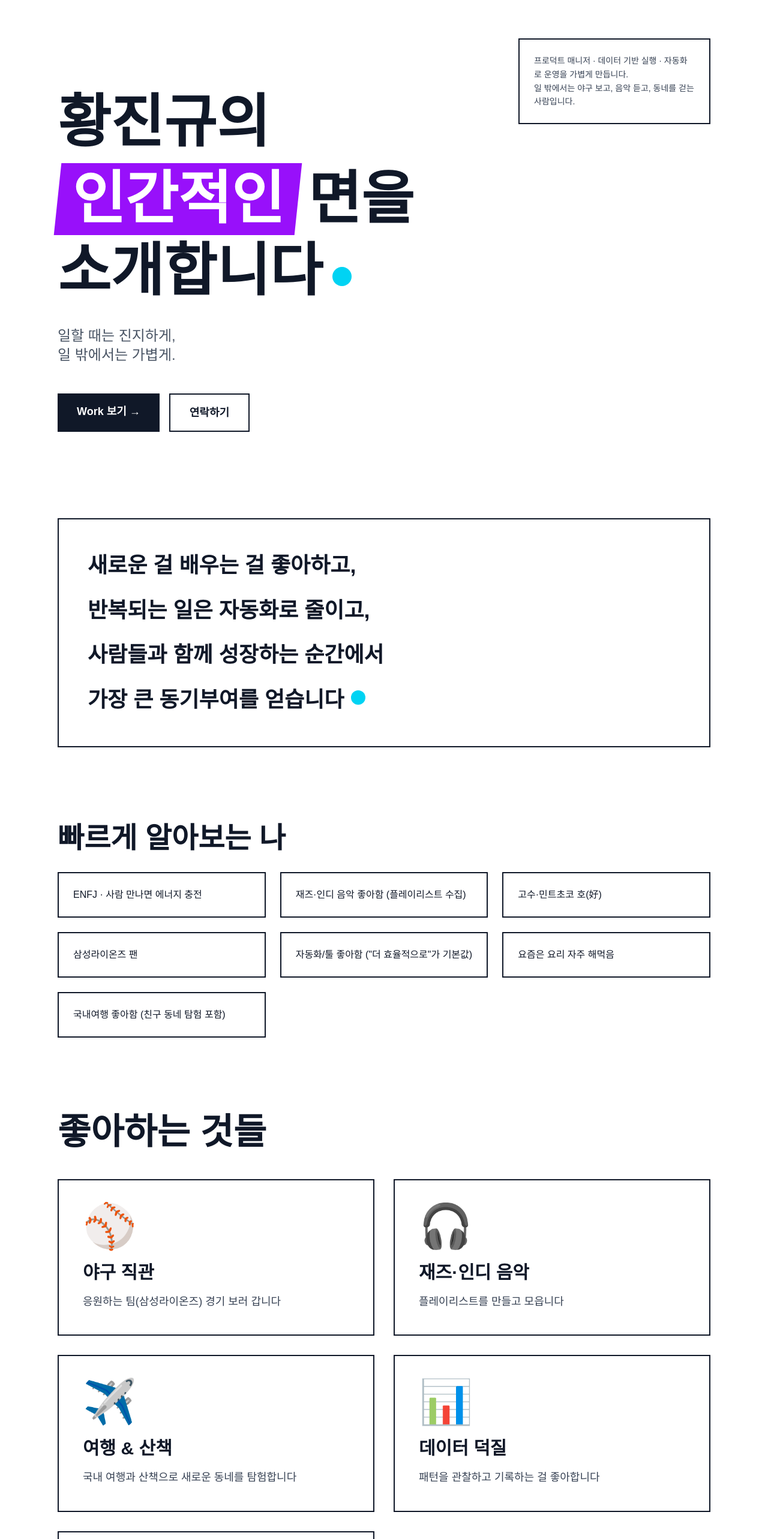
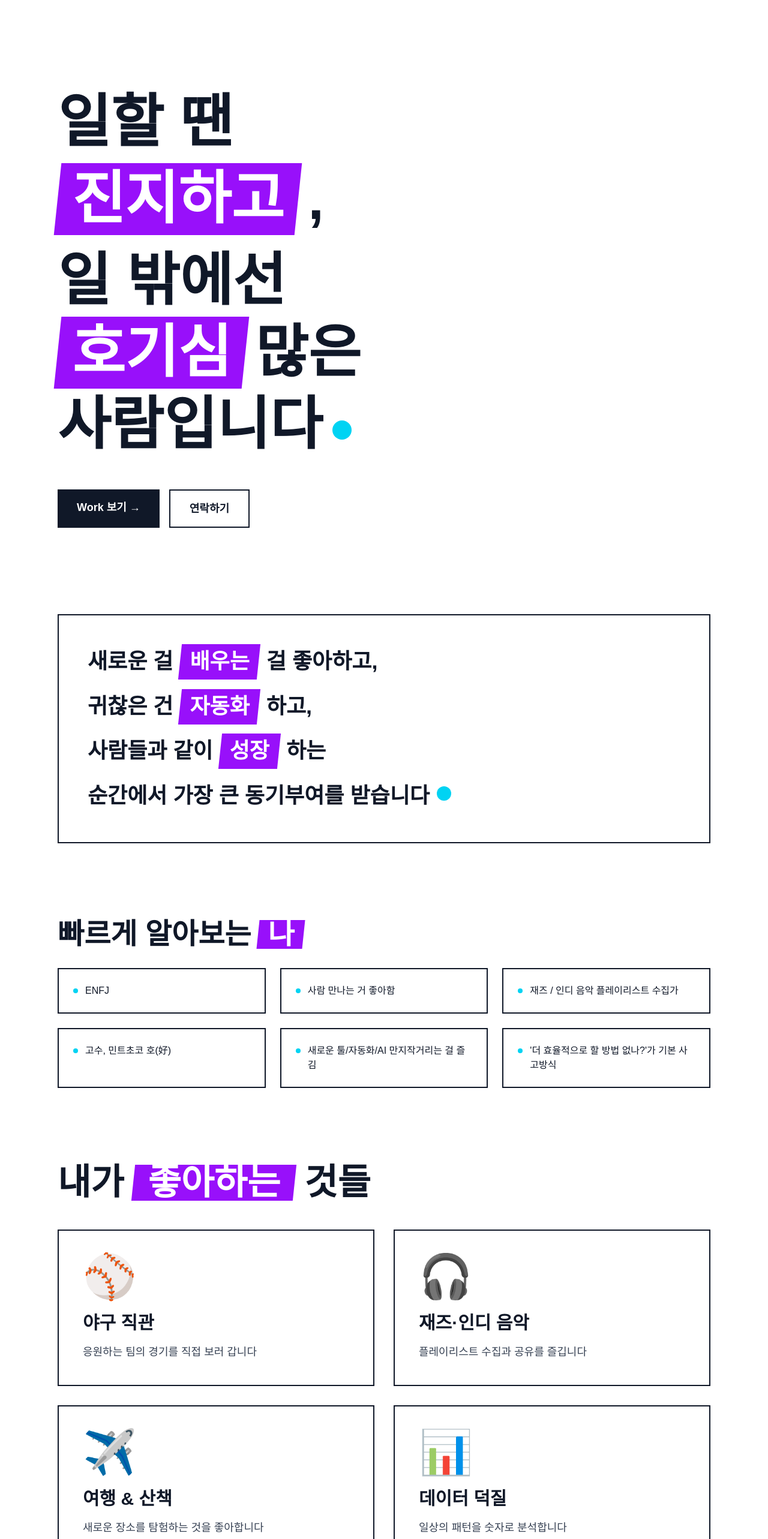
Before and after one commit to realgyu/Whoisjin, a Next.js app: page /human in a window 1280 px wide. Shown: the top 2566 px of the page at 60% size. Built offline with nearby package versions, Linux system fonts and the light colour scheme.

Commit message:
Update human,work  page2 content

```diff
--- a/app/human/page.tsx
+++ b/app/human/page.tsx
@@ -2,57 +2,56 @@
 
 export default function HumanPage() {
   const facts = [
-    "ENFJ · 사람 만나면 에너지 충전",
-    "재즈·인디 음악 좋아함 (플레이리스트 수집)",
-    "고수·민트초코 호(好)",
-    "삼성라이온즈 팬",
-    "자동화/툴 좋아함 (\"더 효율적으로\"가 기본값)",
-    "요즘은 요리 자주 해먹음",
-    "국내여행 좋아함 (친구 동네 탐험 포함)",
+    "ENFJ",
+    "사람 만나는 거 좋아함",
+    "재즈 / 인디 음악 플레이리스트 수집가",
+    "고수, 민트초코 호(好)",
+    "새로운 툴/자동화/AI 만지작거리는 걸 즐김",
+    "'더 효율적으로 할 방법 없나?'가 기본 사고방식",
   ];
 
   const hobbies = [
     {
       label: "야구 직관",
-      detail: "응원하는 팀(삼성라이온즈) 경기 보러 갑니다",
-      icon: "⚾",
+      detail: "응원하는 팀의 경기를 직접 보러 갑니다",
+      icon: "⚾"
     },
     {
       label: "재즈·인디 음악",
-      detail: "플레이리스트를 만들고 모읍니다",
-      icon: "🎧",
+      detail: "플레이리스트 수집과 공유를 즐깁니다",
+      icon: "🎧"
     },
     {
       label: "여행 & 산책",
-      detail: "국내 여행과 산책으로 새로운 동네를 탐험합니다",
-      icon: "✈️",
+      detail: "새로운 장소를 탐험하는 것을 좋아합니다",
+      icon: "✈️"
     },
     {
       label: "데이터 덕질",
-      detail: "패턴을 관찰하고 기록하는 걸 좋아합니다",
-      icon: "📊",
+      detail: "일상의 패턴을 숫자로 분석합니다",
+      icon: "📊"
     },
     {
       label: "자동화 만들기",
-      detail: "반복 작업을 줄이는 작은 도구를 만듭니다",
-      icon: "🔧",
+      detail: "반복 작업을 줄이는 도구를 만듭니다",
+      icon: "🔧"
     },
   ];
 
   const principles = [
     {
       title: "사람 먼저",
-      desc: "고객·동료·파트너 관점에서 문제를 먼저 정의합니다.",
+      desc: "결국 서비스는 사람이 쓰는 것. 고객/동료/파트너 입장에서 먼저 생각합니다.",
       highlight: "사람",
     },
     {
       title: "빠른 실행",
-      desc: "작게 실험하고 빠르게 검증하는 방식을 선호합니다.",
+      desc: "완벽한 계획보다 빠른 실험과 검증을 선호합니다.",
       highlight: "실행",
     },
     {
       title: "자동화의 힘",
-      desc: "반복 업무를 줄여 중요한 의사결정에 시간을 씁니다.",
+      desc: "반복 업무는 반드시 줄이고, 시간을 '생각'에 쓰고 싶습니다.",
       highlight: "자동화",
     },
   ];
@@ -62,53 +61,45 @@ export default function HumanPage() {
       {/* Hero Section */}
       <section className="max-w-6xl mx-auto px-8 py-20">
         <div className="relative">
-          {/* Small intro card */}
-          <div className="absolute -top-4 right-0 w-80 bg-white border-2 border-gray-900 p-6 z-10">
-            <p className="text-sm text-gray-700 leading-relaxed">
-              프로덕트 매니저 · 데이터 기반 실행 · 자동화로 운영을 가볍게 만듭니다.
-              <br />
-              일 밖에서는 야구 보고, 음악 듣고, 동네를 걷는 사람입니다.
-            </p>
-          </div>
-
           {/* Main Typography */}
           <div className="pt-16">
             <h1 className="text-8xl font-black text-gray-900 leading-tight mb-2">
-              황진규의
+              일할 땐
             </h1>
             <h1 className="text-8xl font-black text-gray-900 leading-tight">
               <div className="relative inline-block mr-4">
-                <span className="relative z-10 text-white px-6 py-2">
-                  인간적인
-                </span>
+                <span className="relative z-10 text-white px-6 py-2">진지하고</span>
                 <div className="absolute inset-0 bg-purple-600 transform -skew-x-6"></div>
               </div>
-              면을
+              ,
+            </h1>
+            <h1 className="text-8xl font-black text-gray-900 leading-tight mt-4">
+              일 밖에선
             </h1>
             <h1 className="text-8xl font-black text-gray-900 leading-tight">
-              소개합니다
+              <div className="relative inline-block mr-4">
+                <span className="relative z-10 text-white px-6 py-2">호기심</span>
+                <div className="absolute inset-0 bg-purple-600 transform -skew-x-6"></div>
+              </div>
+              많은
+            </h1>
+            <h1 className="text-8xl font-black text-gray-900 leading-tight">
+              사람입니다
               <span className="inline-block w-8 h-8 bg-cyan-400 rounded-full ml-4 mb-2"></span>
             </h1>
           </div>
-
-          {/* Subtitle */}
-          <p className="text-2xl text-gray-600 font-medium mt-8 max-w-2xl">
-            일할 때는 진지하게,
-            <br />
-            일 밖에서는 가볍게.
-          </p>
 
           {/* CTA Buttons */}
           <div className="flex gap-4 mt-12">
             <a
               href="/work"
-              className="px-8 py-4 bg-gray-900 text-white text-lg font-bold hover:bg-gray-800 transition-colors"
+              className="px-8 py-4 bg-gray-900 text-white text-lg font-bold rounded-none hover:bg-gray-800 transition-colors"
             >
               Work 보기 →
             </a>
             <a
               href="mailto:contact@example.com"
-              className="px-8 py-4 border-2 border-gray-900 text-gray-900 text-lg font-bold hover:bg-gray-50 transition-colors"
+              className="px-8 py-4 border-2 border-gray-900 text-gray-900 text-lg font-bold rounded-none hover:bg-gray-50 transition-colors"
             >
               연락하기
             </a>
@@ -118,27 +109,48 @@ export default function HumanPage() {
 
       {/* Intro Statement */}
       <section className="max-w-6xl mx-auto px-8 py-16">
-        <div className="border-2 border-gray-900 p-12">
+        <div className="relative">
+          <div className="border-2 border-gray-900 p-12 bg-white">
             <p className="text-4xl font-black text-gray-900 leading-relaxed">
-            새로운 걸 배우는 걸 좋아하고,
+              새로운 걸
+              <div className="relative inline-block mx-3">
+                <span className="relative z-10 text-white px-4 py-1">배우는</span>
+                <div className="absolute inset-0 bg-purple-600 transform -skew-x-6"></div>
+              </div>
+              걸 좋아하고,
             </p>
             <p className="text-4xl font-black text-gray-900 leading-relaxed mt-4">
-            반복되는 일은 자동화로 줄이고,
+              귀찮은 건
+              <div className="relative inline-block mx-3">
+                <span className="relative z-10 text-white px-4 py-1">자동화</span>
+                <div className="absolute inset-0 bg-purple-600 transform -skew-x-6"></div>
+              </div>
+              하고,
             </p>
             <p className="text-4xl font-black text-gray-900 leading-relaxed mt-4">
-            사람들과 함께 성장하는 순간에서
+              사람들과 같이
+              <div className="relative inline-block mx-3">
+                <span className="relative z-10 text-white px-4 py-1">성장</span>
+                <div className="absolute inset-0 bg-purple-600 transform -skew-x-6"></div>
+              </div>
+              하는
             </p>
             <p className="text-4xl font-black text-gray-900 leading-relaxed mt-4">
-            가장 큰 동기부여를 얻습니다
+              순간에서 가장 큰 동기부여를 받습니다
               <span className="inline-block w-6 h-6 bg-cyan-400 rounded-full ml-3 mb-1"></span>
             </p>
+          </div>
         </div>
       </section>
 
       {/* Quick Facts */}
       <section className="max-w-6xl mx-auto px-8 py-16">
         <h2 className="text-5xl font-black text-gray-900 mb-8">
-          빠르게 알아보는 나
+          빠르게 알아보는
+          <div className="relative inline-block mx-3">
+            <span className="relative z-10 text-white px-4 py-1">나</span>
+            <div className="absolute inset-0 bg-purple-600 transform -skew-x-6"></div>
+          </div>
         </h2>
         <div className="grid grid-cols-3 gap-6">
           {facts.map((fact, idx) => (
@@ -146,9 +158,10 @@ export default function HumanPage() {
               key={idx}
               className="border-2 border-gray-900 p-6 hover:bg-gray-50 transition-colors"
             >
-              <span className="text-base font-medium text-gray-900">
-                {fact}
-              </span>
+              <div className="flex items-start gap-3">
+                <span className="w-2 h-2 bg-cyan-400 rounded-full mt-2 flex-shrink-0"></span>
+                <span className="text-base font-medium text-gray-900">{fact}</span>
+              </div>
             </div>
           ))}
         </div>
@@ -157,7 +170,12 @@ export default function HumanPage() {
       {/* Hobbies */}
       <section className="max-w-6xl mx-auto px-8 py-16">
         <h2 className="text-6xl font-black text-gray-900 mb-12">
-          좋아하는 것들
+          내가
+          <div className="relative inline-block mx-4">
+            <span className="relative z-10 text-white px-6 py-2">좋아하는</span>
+            <div className="absolute inset-0 bg-purple-600 transform -skew-x-6"></div>
+          </div>
+          것들
         </h2>
         <div className="grid grid-cols-2 gap-8">
           {hobbies.map((hobby, idx) => (
@@ -177,10 +195,14 @@ export default function HumanPage() {
         </div>
       </section>
 
-      {/* Principles */}
+      {/* How I Work */}
       <section className="max-w-6xl mx-auto px-8 py-16 mb-20">
         <h2 className="text-6xl font-black text-gray-900 mb-12">
-          일하는 방식
+          나는 이렇게
+          <div className="relative inline-block mx-4">
+            <span className="relative z-10 text-white px-6 py-2">일합니다</span>
+            <div className="absolute inset-0 bg-purple-600 transform -skew-x-6"></div>
+          </div>
         </h2>
         <div className="grid grid-cols-3 gap-8">
           {principles.map((p, idx) => (
@@ -189,7 +211,13 @@ export default function HumanPage() {
               className="border-2 border-gray-900 p-8 hover:bg-gray-50 transition-colors"
             >
               <h3 className="text-3xl font-black text-gray-900 mb-6">
-                {p.title}
+                {p.title.split(' ')[0]}
+                <div className="relative inline-block ml-2">
+                  <span className="relative z-10 text-white px-3 py-1 text-2xl">
+                    {p.highlight}
+                  </span>
+                  <div className="absolute inset-0 bg-cyan-400 transform -skew-x-6"></div>
+                </div>
               </h3>
               <p className="text-base text-gray-700 leading-relaxed">
                 {p.desc}
@@ -199,18 +227,38 @@ export default function HumanPage() {
         </div>
       </section>
 
-      {/* CTA */}
+      {/* CTA Section */}
       <section className="max-w-6xl mx-auto px-8 py-20">
-        <div className="bg-gray-900 p-20 text-center">
-          <h2 className="text-6xl font-black text-white mb-12">
-            일하는 황진규가 궁금하신가요?
+        <div className="bg-gray-900 p-20 text-center relative overflow-hidden">
+          {/* Decorative elements */}
+          <div className="absolute top-10 right-10 w-16 h-16 bg-cyan-400 rounded-full"></div>
+          <div className="absolute bottom-10 left-10 w-12 h-12 bg-purple-600 rounded-full"></div>
+
+          <h2 className="text-7xl font-black text-white mb-4 leading-tight">
+            내가 만든 것들이
           </h2>
+          <h2 className="text-7xl font-black text-white mb-12 leading-tight">
+            <div className="relative inline-block mx-4">
+              <span className="relative z-10 text-gray-900 px-6 py-2">궁금하신가요</span>
+              <div className="absolute inset-0 bg-cyan-400 transform -skew-x-6"></div>
+            </div>
+            ?
+          </h2>
+
+          <div className="flex gap-6 justify-center mt-12">
             <a
               href="/work"
               className="px-12 py-5 bg-white text-gray-900 text-xl font-bold hover:bg-gray-100 transition-colors"
             >
               프로젝트 보기 →
             </a>
+            <a
+              href="mailto:contact@example.com"
+              className="px-12 py-5 border-2 border-white text-white text-xl font-bold hover:bg-white hover:text-gray-900 transition-colors"
+            >
+              연락하기
+            </a>
+          </div>
         </div>
       </section>
     </div>
```
Also changed, not shown: app/work/page.tsx (+32 -53 lines). Lines whose indentation alone changed are shown as unchanged.
